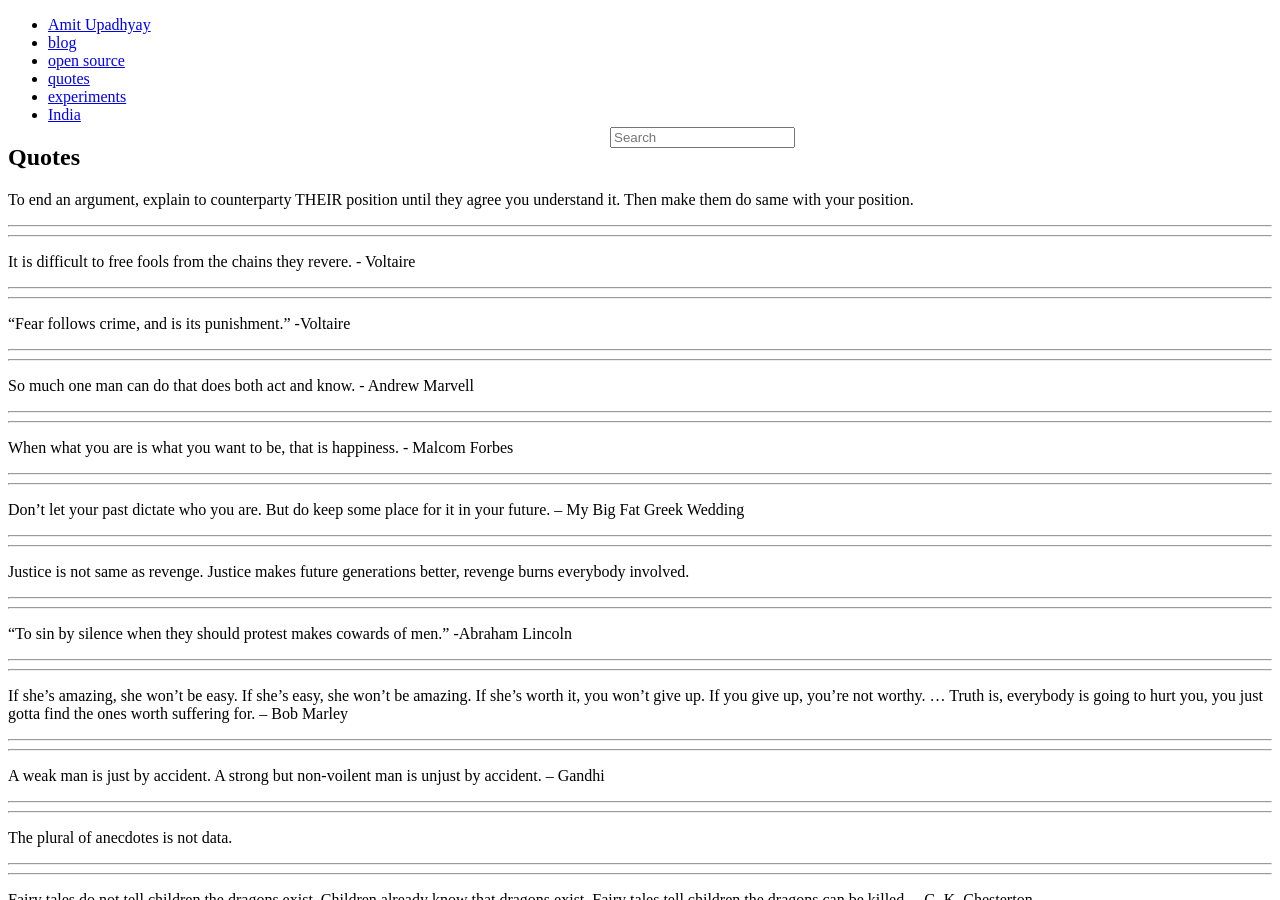
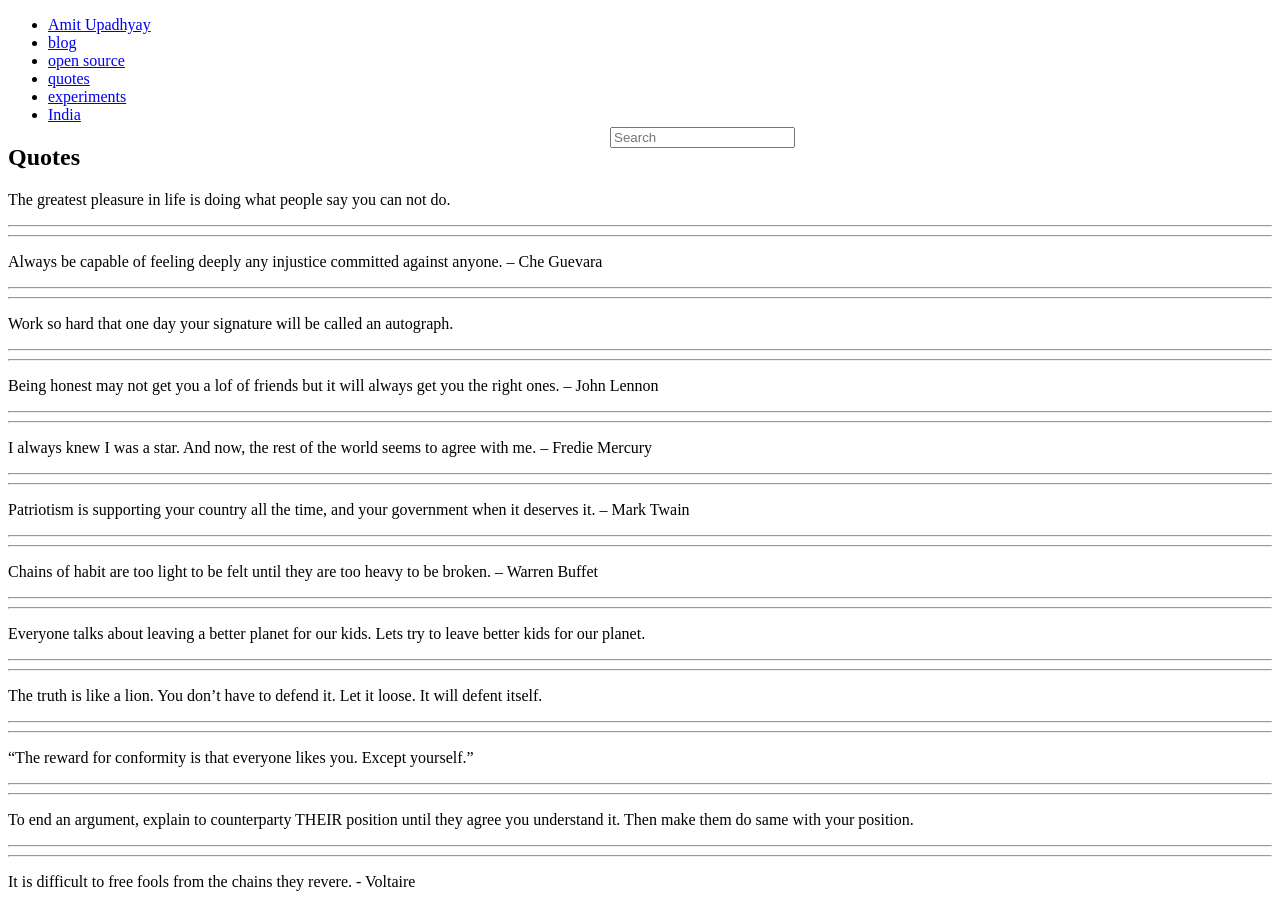
Before and after one commit to amitu/amitu.github.com, a Jekyll site: the page built from quotes.md, in a window 1280 px wide and 900 px high. Built offline with Jekyll 4.4.1, drawn with Linux system fonts in a browser that asks for light colours; nearby versions of some CDN libraries; comment, search, counter and statistics services are not loaded.

Commit message:
some quotes

```diff
--- a/quotes.md
+++ b/quotes.md
@@ -5,6 +5,43 @@ description: ""
 ---
 {% include JB/setup %}
 
+The greatest pleasure in life is doing what people say you can not do.
+
+----
+Always be capable of feeling deeply any injustice committed against anyone. --
+Che Guevara
+
+----
+Work so hard that one day your signature will be called an autograph.
+
+----
+Being honest may not get you a lof of friends but it will always get you the
+right ones. -- John Lennon
+
+----
+I always knew I was a star. And now, the rest of the world seems to agree with
+me. -- Fredie Mercury
+
+----
+Patriotism is supporting your country all the time, and your government when it
+deserves it. -- Mark Twain
+
+----
+Chains of habit are too light to be felt until they are too heavy to be broken.
+-- Warren Buffet
+
+----
+Everyone talks about leaving a better planet for our kids. Lets try to leave
+better kids for our planet.
+
+----
+The truth is like a lion. You don't have to defend it. Let it loose. It will
+defent itself.
+
+----
+"The reward for conformity is that everyone likes you. Except yourself."
+
+----
 To end an argument, explain to counterparty THEIR position until they agree you
 understand it. Then make them do same with your position.
 
```
